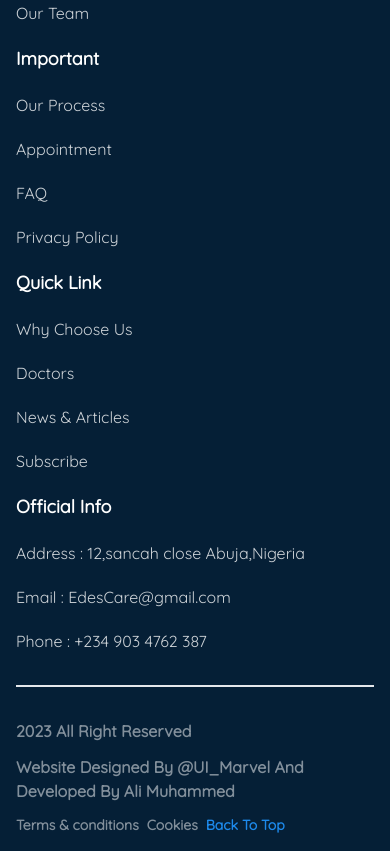
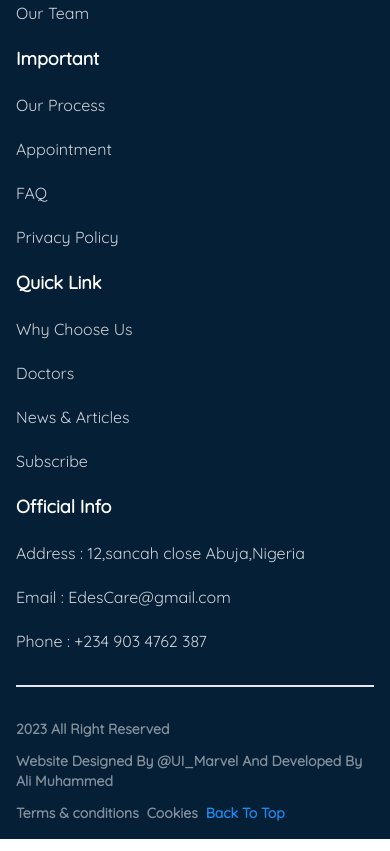
Before and after one commit to alimuhammeddev/Edescare, a plain HTML site: page index.html in a window 390 px wide. Shown: the part 7659-8510 px from the top of the page. Drawn offline with nearby package versions, Linux system fonts and the light colour scheme.

Commit message:
final commmit

```diff
--- a/index.html
+++ b/index.html
@@ -435,9 +435,9 @@
                 <div class="container mx-auto p-4">
                     <div class="grid grid-cols-1 md:grid-cols-3 lg:grid-cols-3">
                         <div>
-                            <h1 class="text-[#FFFFFF80] text-base font-semibold">2023 All Right Reserved</h1>
+                            <h1 class="text-[#FFFFFF80] lg:text-base text-sm font-semibold">2023 All Right Reserved</h1>
                         </div>
-                        <div class="lg:mt-0 text-base mt-3">
+                        <div class="lg:mt-0 lg:text-base text-sm mt-3">
                             <h1 class="text-[#ffffff80] font-semibold">Website Designed By @UI_Marvel And Developed By Ali Muhammed</h1>
                         </div>
                         <div class="flex lg:gap-4 gap-2 lg:mt-0 mt-3">
```
